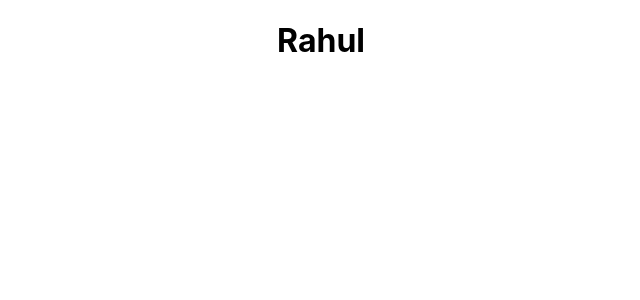
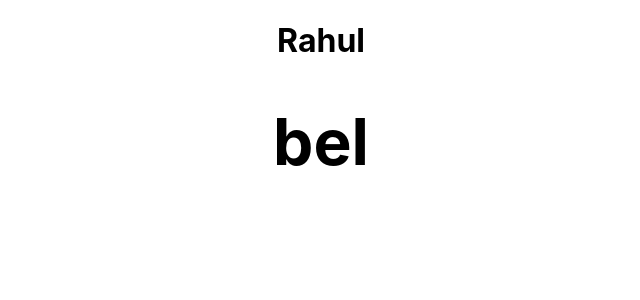
Before and after one commit to Rahul-ai/react-app, a React (Create React App) app: page / in a window 1280 px wide. Shown: the top 300 px of the page, without its empty margins (319-959 px from the left). Built offline with nearby package versions, Linux system fonts and the light colour scheme.

Commit message:
Added React node

```diff
--- a/src/App.tsx
+++ b/src/App.tsx
@@ -3,7 +3,7 @@ import { Header } from './Component/Header/Header';
 
 function App() {
   return (
-    <div className="App"><Header name='Rahul'></Header></div>
+    <div className="App"><Header name='Rahul'><h1>bel</h1></Header></div>
   );
 }
 
--- a/src/Component/Header/Header.tsx
+++ b/src/Component/Header/Header.tsx
@@ -1,8 +1,9 @@
 interface header{
    name:string,
    status:string,
+   children: React.ReactNode,
 }
 
 export const Header = (props:Partial<header>) =>{
-    return<h1>{props.name}{props.status}</h1>
+    return<h1>{props.name}{props.status}{props.children}</h1>
 }
```
